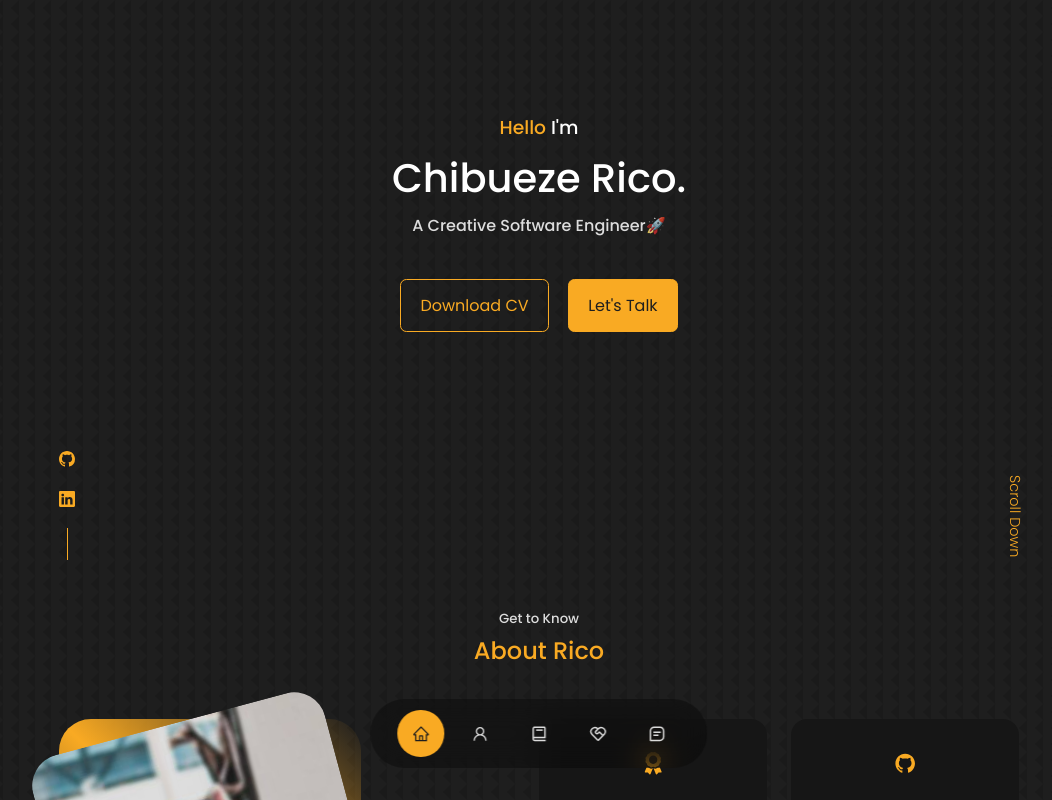
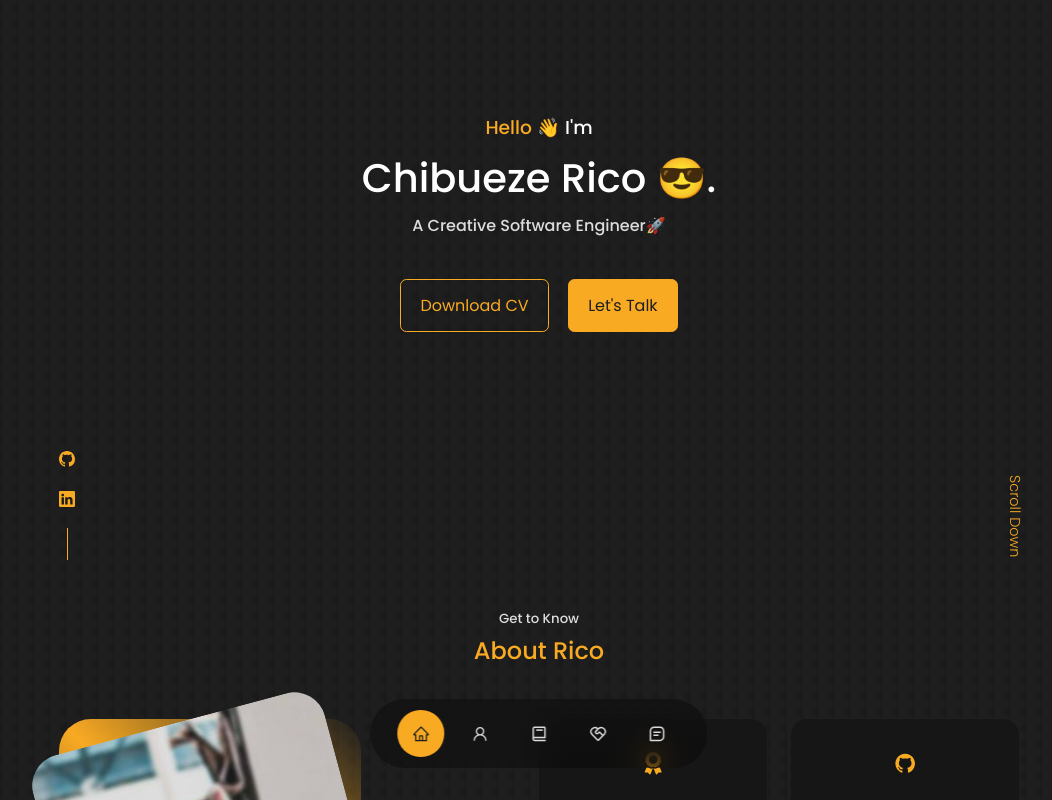
Before and after one commit to buezrico/react-portfolio, a React (Create React App) app: page / in a window 1280 px wide. Shown: the top 800 px of the page, without its empty margins (101-1153 px from the left). Built offline with nearby package versions, Linux system fonts and the light colour scheme.

Commit message:
added emoji to the header text

```diff
--- a/src/components/experience/experience.css
+++ b/src/components/experience/experience.css
@@ -28,6 +28,7 @@
   grid-template-columns: 1fr 1fr; */
   display: flex;
   flex-wrap: wrap;
+  justify-content: center;
   gap: 2rem;
   width: 100%;
 }
--- a/src/components/header/Header.jsx
+++ b/src/components/header/Header.jsx
@@ -8,9 +8,9 @@ const Header = () => {
     <header>
       <div className="container header__container">
         <h3>
-          <span>Hello</span> I'm
+          <span>Hello 👋</span> I'm
         </h3>
-        <h1>Chibueze Rico.</h1>
+        <h1>Chibueze Rico 😎.</h1>
         <h4 className="text-light">A Creative Software Engineer🚀</h4>
         <CTA />
         <HeaderSocials />
```
